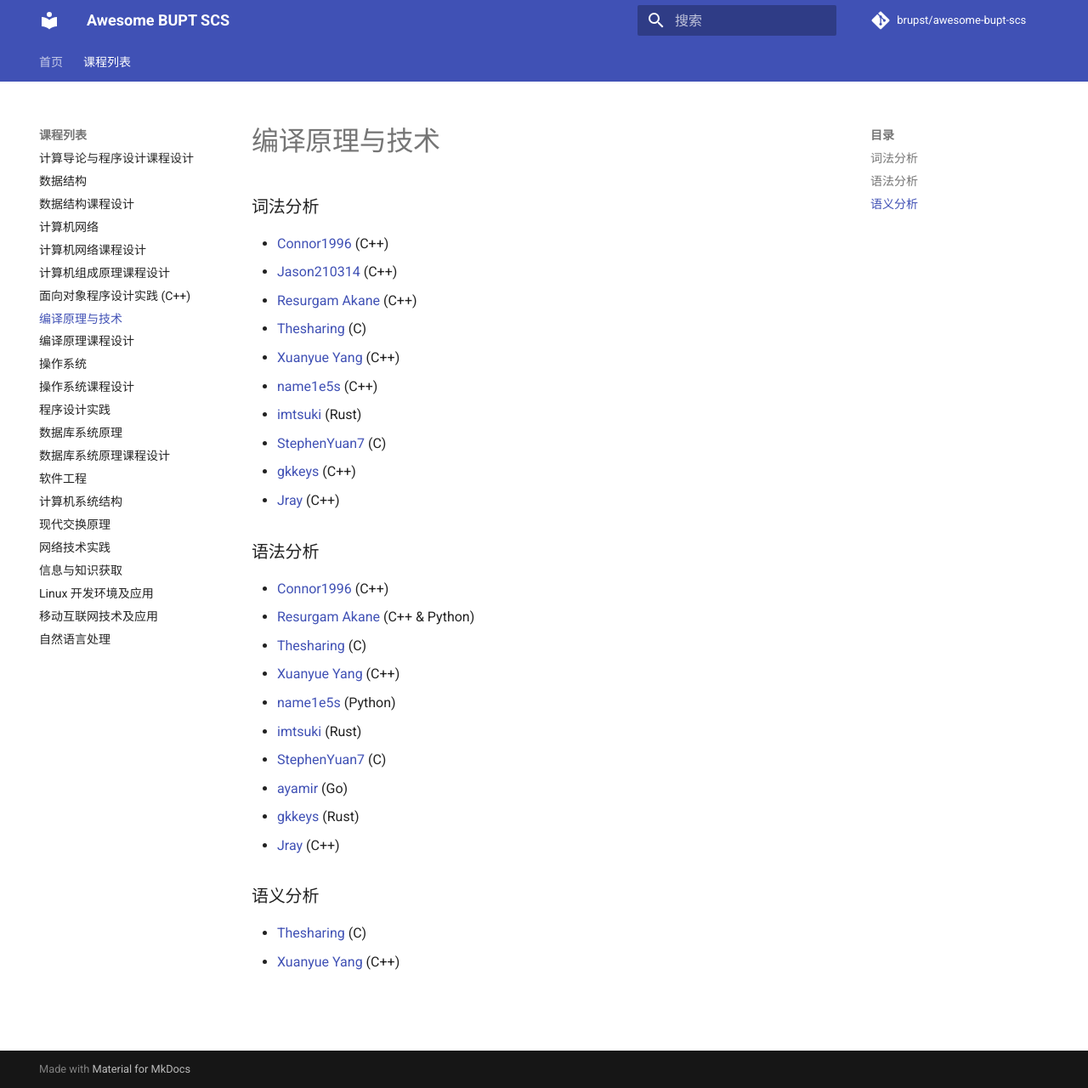
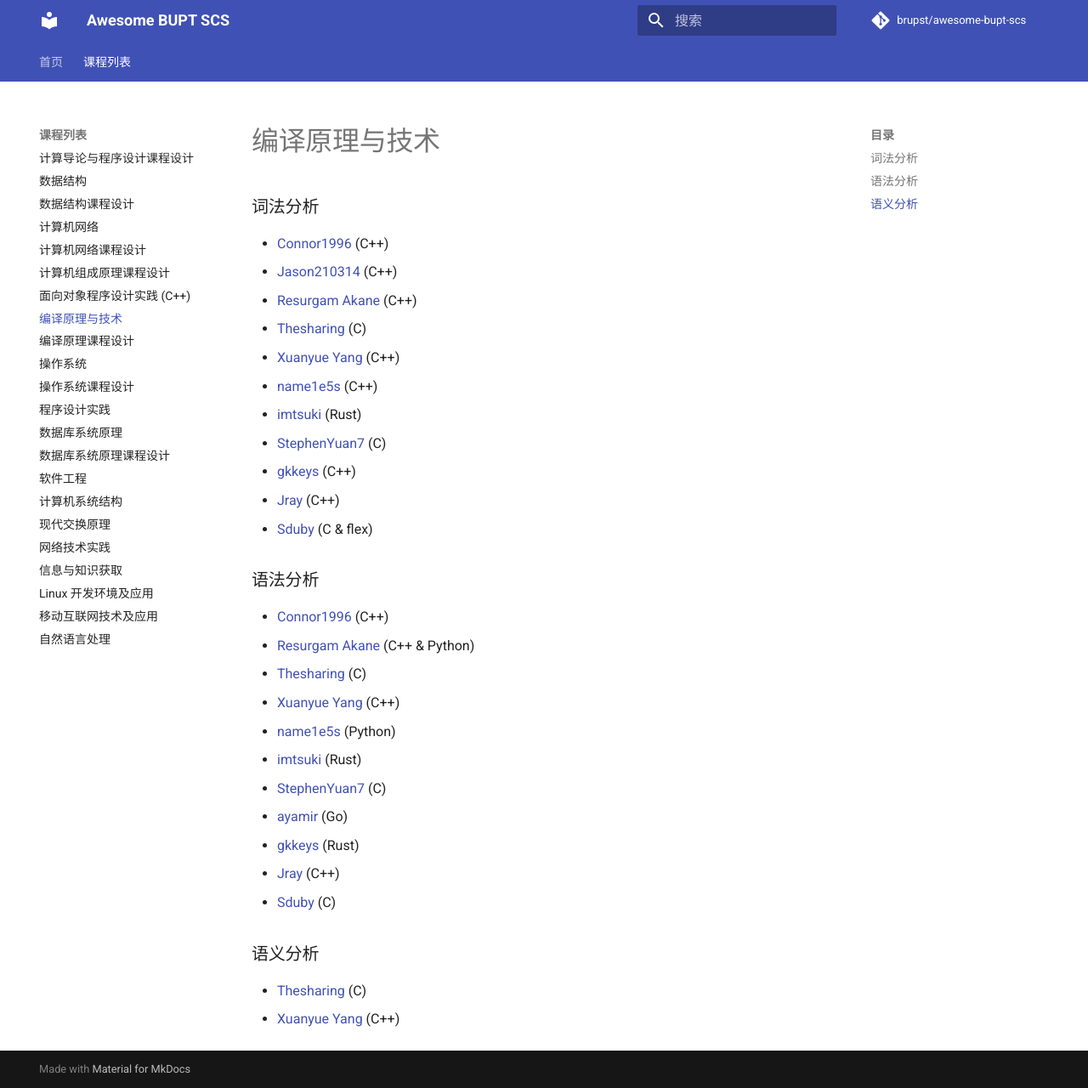
Before and after one commit to brupst/awesome-bupt-scs, an MkDocs documentation site: the page built from projects/Compilers.md, in a window 1280 px wide and 1280 px high. Shown: the whole window at 85% size. Built offline with MkDocs 1.6.1 and Material for MkDocs 9.7.7, drawn with Linux system fonts in a browser that asks for light colours; comment, search, counter and statistics services are not loaded.

Commit message:
Update Compilers.md

```diff
--- a/projects/Compilers.md
+++ b/projects/Compilers.md
@@ -12,6 +12,7 @@
 * [StephenYuan7](https://github.com/StephenYuan7/compiler_by_stphenyuan) (C)
 * [gkkeys](https://github.com/gkkeys/alex) (C++)
 * [Jray](https://github.com/Jraaay/LexParser) (C++)
+* [Sduby](https://github.com/Sduby22/compiling_hw/tree/main/lab1-clexer) (C & flex)
 
 ### 语法分析
 
@@ -25,6 +26,7 @@
 * [ayamir](https://github.com/ayamir/lr) (Go)
 * [gkkeys](https://github.com/gkkeys/lr1-parser) (Rust)
 * [Jray](https://github.com/Jraaay/SyntaxAnalyzer) (C++)
+* [Sduby](https://github.com/Sduby22/compiling_hw/tree/main/lab2-yacc) (C)
 
 ### 语义分析
 
```
